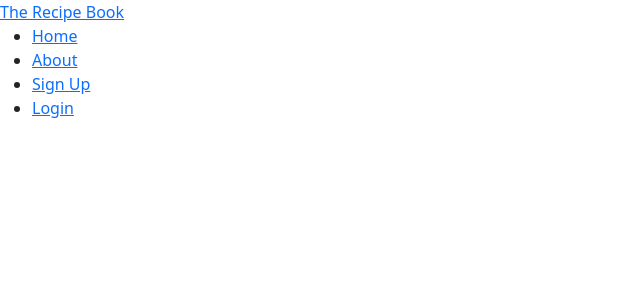
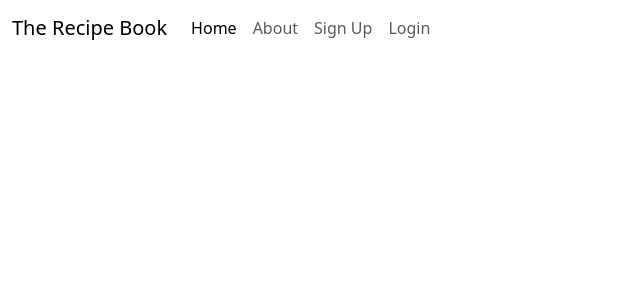
Before and after one commit to cameronk97/The_Recipe_Book, a Django app: template templates/base.html in a window 1280 px wide. Shown: the top 300 px of the page, without its empty margins (0-640 px from the left). Run offline with Django 3.2, Linux system fonts and the light colour scheme; the template is opened without the code that fills it, so the values that code supplies are empty.

Commit message:
Add Bootstrap classes to style the navbar

```diff
--- a/templates/base.html
+++ b/templates/base.html
@@ -13,38 +13,43 @@
 <body>
 
     <!-- Navigation -->
-    <nav>
-        <div>
-            <a href="#">The Recipe Book</a>
-            <ul>
-                <li>
-                    <a href="#">Home</a>
+    <nav class="navbar navbar-expand-lg navbar-light bg-white">
+        <div class="container-fluid">
+            <a class="navbar-brand brand" href="#">The Recipe Book</a>
+            <button class="navbar-toggler" type="button" data-bs-toggle="collapse" data-bs-target="#navbarMenuItems" aria-controls="navbarMenuItems" aria-expanded="false" aria-label="Toggle navigation">
+                <span class="navbar-toggler-icon"></span>
+            </button>
+            <div class="collapse navbar-collapse" id="navbarMenuItems">
+                <ul class="navbar-nav me-auto mb-2 mb-lg-0">
+                    <li class="nav-item">
+                        <a class="nav-link active" aria-current="page" href="#">Home</a>
                     </li>
-                <li>
-                    <a href="#">About</a>
+                    <li class="nav-item">
+                        <a class="nav-link" href="#">About</a>
                     </li>
                     {% if user.is_authenticated %}
-                <li>
-                    <a href="#">Profile</a>
+                    <li class="nav-item">
+                        <a class="nav-link" href="#">Profile</a>
                     </li>
-                <li>
-                    <a href="#">My Saved Recipes</a>
+                    <li class="nav-item">
+                        <a class="nav-link" href="#">My Saved Recipes</a>
                     </li>
-                <li>
-                    <a href="#">Post a Recipe</a>
+                    <li class="nav-item">
+                        <a class="nav-link" href="#">Post a Recipe</a>
                     </li>
-                <li>
-                    <a href="#">Logout</a>
+                    <li class="nav-item">
+                        <a class="nav-link" href="#">Logout</a>
                     </li>
                     {% else %}
-                <li>
-                    <a href="#">Sign Up</a>
+                    <li class="nav-item">
+                        <a class="nav-link" href="#">Sign Up</a>
                     </li>
-                <li>
-                    <a href="#">Login</a>
+                    <li class="nav-item">
+                        <a class="nav-link" href="#">Login</a>
                     </li>
                     {% endif %}
                 </ul>
+            </div>
         </div>
     </nav>
 
```
Lines whose indentation alone changed are shown as unchanged.
